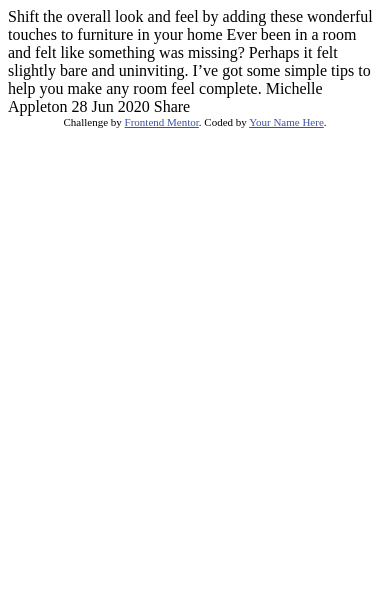
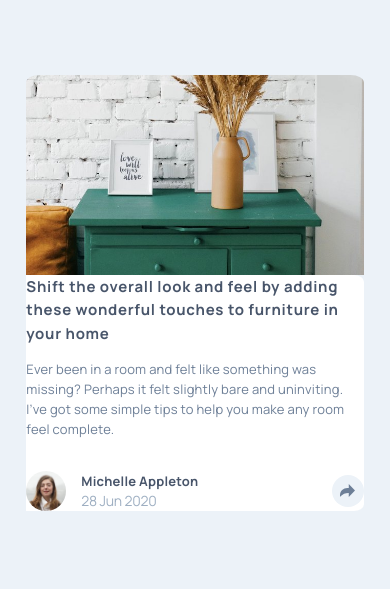
Before and after one commit to OmarLawaty/article-preview, a plain HTML site: page index.html in a window 390 px wide. Drawn offline with Linux system fonts and the light colour scheme.

Commit message:
feat: Implement design

```diff
--- /dev/null
+++ b/css/styles.css
@@ -0,0 +1,254 @@
+*,
+*::before,
+*::after {
+  box-sizing: border-box;
+}
+
+body {
+  display: flex;
+  justify-content: center;
+  align-items: center;
+  margin: 0;
+  padding: 0;
+  background-color: hsl(210, 46%, 95%);
+  min-height: 100vh;
+}
+
+main {
+  width: 50.6%;
+  min-width: 600px;
+  margin: 50px 0;
+  height: 100%;
+}
+
+.container {
+  display: flex;
+  height: 100%;
+  align-content: center;
+}
+
+.img-container {
+  min-width: 285px;
+}
+
+.img-container img {
+  width: 100%;
+  object-fit: cover;
+  object-position: 0% 50%;
+  border-radius: 4% 0 0 4%;
+  height: 100%;
+}
+
+.content {
+  background-color: white;
+  /* padding: 15px 40px 34px; */
+  font-family: 'Manrope', sans-serif;
+  font-size: 14px;
+  letter-spacing: -0.25px;
+  border-top-right-radius: 3%;
+  border-bottom-right-radius: 3%;
+}
+
+.title {
+  margin-bottom: 0;
+  color: hsl(217, 19%, 35%);
+  font-weight: 700;
+}
+
+.description {
+  margin: 12px 0 19px 0;
+  letter-spacing: 0.22px;
+  line-height: 20px;
+  font-size: 13px;
+  color: hsl(214, 17%, 51%);
+}
+
+.personal-info {
+  display: flex;
+  flex-direction: row-reverse;
+  justify-content: space-between;
+  align-items: center;
+}
+
+.author-info {
+  display: flex;
+}
+
+.profile-pic {
+  width: 40px;
+  height: 40px;
+  border-radius: 50%;
+}
+
+.post-info {
+  margin: 0 0 0 15px;
+  font-size: 12;
+  line-height: 20px;
+}
+
+span {
+  display: block;
+}
+
+.name {
+  font-size: 13px;
+  letter-spacing: 0.2px;
+  font-weight: 700;
+  color: hsl(217, 19%, 35%);
+}
+
+.post-date {
+  color: hsl(212, 23%, 69%);
+}
+
+.share {
+  position: relative;
+}
+
+.share-icon {
+  width: 32px;
+  height: 32px;
+  border-radius: 50%;
+  background-color: hsl(210, 46%, 95%);
+  display: flex;
+  flex-direction: column;
+  justify-content: center;
+  align-items: center;
+  cursor: pointer;
+}
+
+.share-icon span {
+  width: 100%;
+  height: 100%;
+  mask: url(/images/icon-share.svg) no-repeat center;
+  -webkit-mask: url(/images/icon-share.svg) no-repeat center;
+  background-color: hsl(214, 17%, 51%);
+}
+
+.share:hover .share-icon {
+  background-color: hsl(214, 17%, 51%);
+}
+
+.share:hover .share-icon span {
+  background-color: #fff;
+}
+
+.share:hover .share-options {
+  display: flex;
+}
+
+.share-options {
+  position: absolute;
+  top: -255%;
+  left: -333%;
+  display: none;
+  background: hsl(217, 19%, 35%);
+  width: 246px;
+  height: 55px;
+  justify-content: space-around;
+  align-items: center;
+  border-radius: 10px;
+  padding: 0 21px 0 27px;
+}
+
+.share-options div {
+  display: flex;
+  align-items: center;
+  justify-content: space-between;
+  width: 97px;
+}
+
+.share-options::after {
+  content: '';
+  position: absolute;
+  top: 100%;
+  left: 50%;
+  margin-left: -12px;
+  border-width: 12px;
+  border-style: solid;
+  border-color: hsl(217, 19%, 35%) transparent transparent transparent;
+}
+
+.share-options span {
+  letter-spacing: 4.5px;
+  color: hsl(212, 23%, 69%);
+  text-transform: uppercase;
+}
+
+.share .share-options img {
+  margin-right: 4px;
+  cursor: pointer;
+}
+
+@media (max-width: 735px) {
+  body {
+    min-height: unset;
+  }
+
+  main {
+    width: 86.5%;
+    min-width: unset;
+    margin: 75px 0;
+  }
+
+  .container {
+    flex-direction: column;
+    align-items: center;
+    justify-content: center;
+  }
+
+  .img-container {
+    height: 200px;
+    max-height: 300px;
+    width: 100%;
+  }
+
+  .img-container img {
+    object-position: 50% 25%;
+    border-radius: 4% 4% 0 0;
+  }
+
+  .content {
+    /* padding: 36px 31px 20px; */
+  }
+
+  .title {
+    font-size: 15px;
+    letter-spacing: 0.7px;
+    line-height: 23.25px;
+    margin: 0;
+  }
+
+  .description {
+    width: 99%;
+    margin: 14px 0 32px 0;
+  }
+
+  .share {
+    display: flex;
+    flex-direction: row-reverse;
+    justify-content: space-between;
+    align-items: center;
+  }
+
+  .share:hover {
+    background: hsl(217, 19%, 35%);
+    width: 100%;
+  }
+
+  .share:hover + .author-info {
+    display: none;
+  }
+
+  .share:hover .share-options {
+    position: static;
+  }
+
+  .share-options::after {
+    content: unset;
+  }
+
+  .share:hover .share-icon {
+    /* border-radius: unset; */
+  }
+}
--- a/index.html
+++ b/index.html
@@ -1,36 +1,81 @@
 <!DOCTYPE html>
 <html lang="en">
-<head>
-  <meta charset="UTF-8">
-  <meta name="viewport" content="width=device-width, initial-scale=1.0"> <!-- displays site properly based on user's device -->
+  <head>
+    <meta charset="UTF-8" />
+    <meta name="viewport" content="width=device-width, initial-scale=1.0" />
+    <!-- displays site properly based on user's device -->
 
-  <link rel="icon" type="image/png" sizes="32x32" href="./images/favicon-32x32.png">
+    <link
+      rel="icon"
+      type="image/png"
+      sizes="32x32"
+      href="./images/favicon-32x32.png"
+    />
 
-  <title>Frontend Mentor | Article preview component</title>
+    <!-- Google Fonts -->
+    <link rel="preconnect" href="https://fonts.gstatic.com" />
+    <link
+      href="https://fonts.googleapis.com/css2?family=Manrope:wght@400;700&display=swap"
+      rel="stylesheet"
+    />
 
-  <!-- Feel free to remove these styles or customise in your own stylesheet 👍 -->
-  <style>
-    .attribution { font-size: 11px; text-align: center; }
-    .attribution a { color: hsl(228, 45%, 44%); }
-  </style>
-</head>
-<body>
+    <link rel="stylesheet" href="./css/styles.css" />
+    <title>Article Preview</title>
+  </head>
+  <body>
+    <main>
+      <article class="container">
+        <div class="img-container">
+          <img src="/images/drawers.jpg" alt="furniture" />
+        </div>
 
-  Shift the overall look and feel by adding these wonderful
-  touches to furniture in your home
+        <div class="content">
+          <p class="title">
+            Shift the overall look and feel by adding these wonderful touches to
+            furniture in your home
+          </p>
+          <p class="description">
+            Ever been in a room and felt like something was missing? Perhaps it
+            felt slightly bare and uninviting. I’ve got some simple tips to help
+            you make any room feel complete.
+          </p>
 
-  Ever been in a room and felt like something was missing? Perhaps
-  it felt slightly bare and uninviting. I’ve got some simple tips
-  to help you make any room feel complete.
+          <div class="personal-info">
+            <div class="share">
+              <div class="share-icon">
+                <span></span>
+              </div>
 
-  Michelle Appleton
-  28 Jun 2020
+              <div class="share-options">
+                <span>Share</span>
+                <div>
+                  <img src="./images/icon-facebook.svg" alt="facebook" />
+                  <img src="./images/icon-twitter.svg" alt="twitter" />
+                  <img src="./images/icon-pinterest.svg" alt="pinterest" />
+                </div>
+              </div>
+            </div>
 
-  Share
+            <div class="author-info">
+              <img
+                src="./images/avatar-michelle.jpg"
+                alt="profile avatar"
+                class="profile-pic"
+              />
 
-  <div class="attribution">
+              <p class="post-info">
+                <span class="name">Michelle Appleton</span>
+                <span class="post-date">28 Jun 2020 </span>
+              </p>
+            </div>
+          </div>
+        </div>
+      </article>
+    </main>
+
+    <!-- <div class="attribution">
     Challenge by <a href="https://www.frontendmentor.io?ref=challenge" target="_blank">Frontend Mentor</a>.
     Coded by <a href="#">Your Name Here</a>.
-  </div>
-</body>
+  </div> -->
+  </body>
 </html>
```
